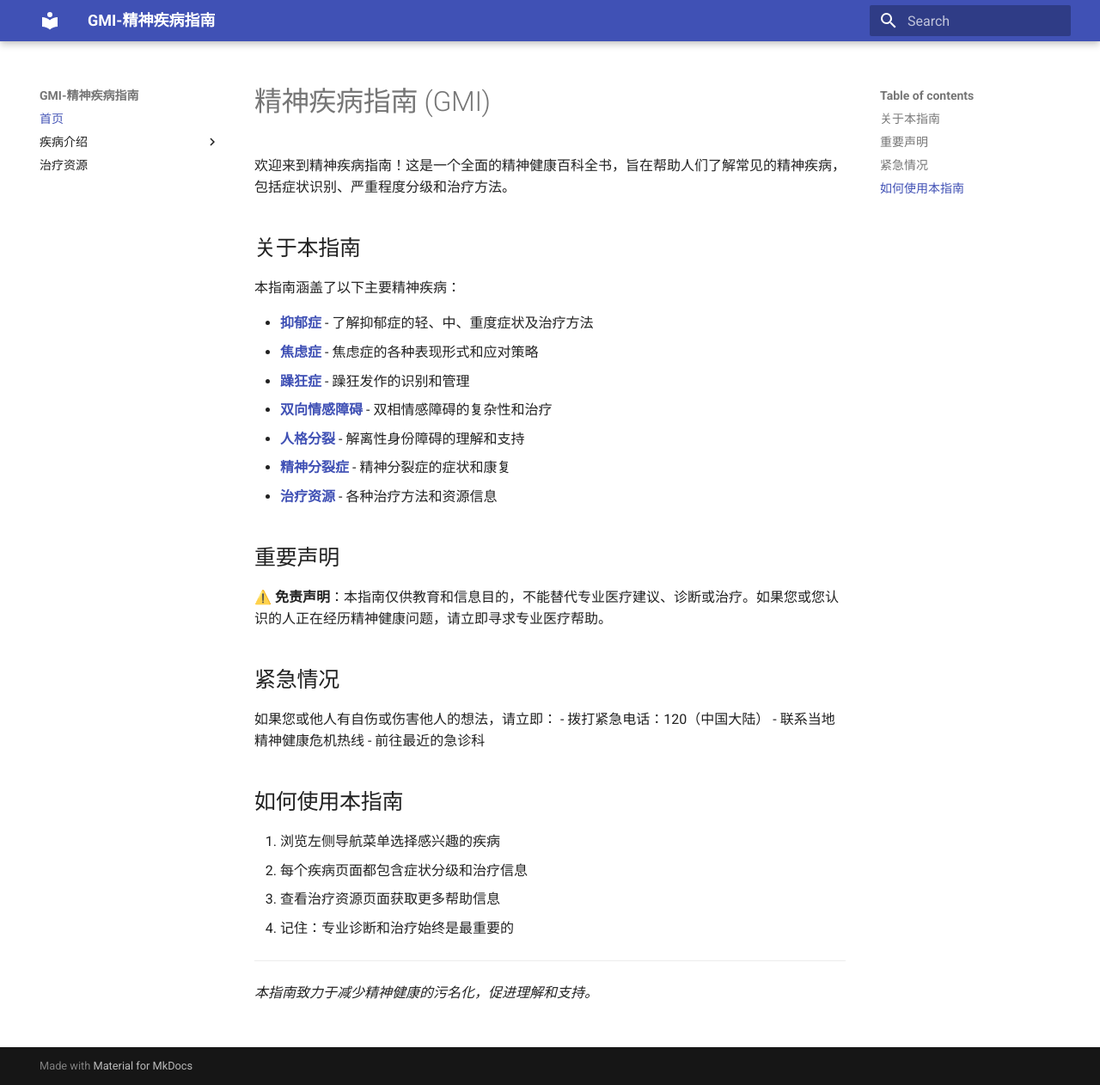
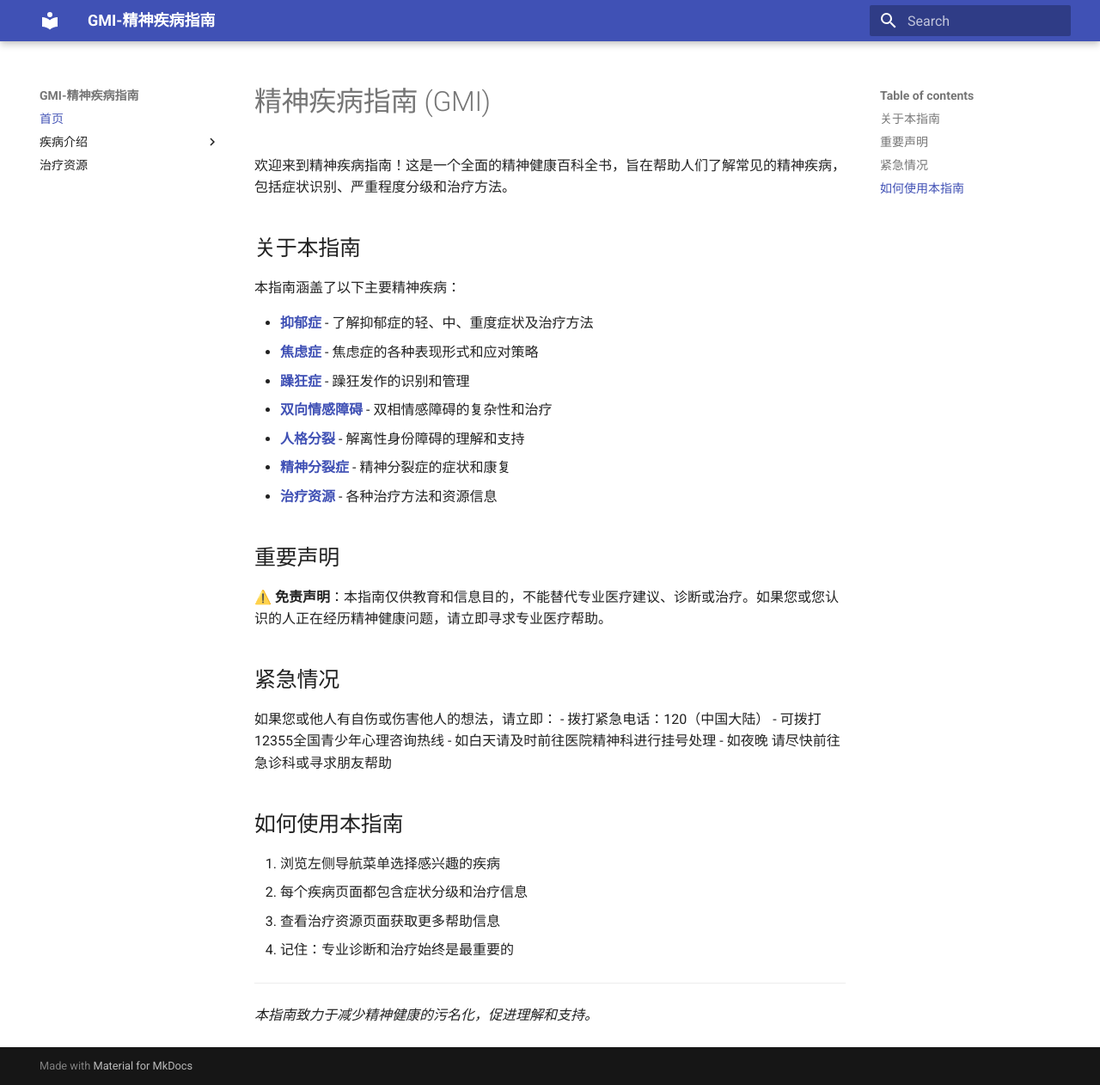
Before and after one commit to yunduan-CloudForge/GMI, an MkDocs documentation site: the page built from docs/index.md, in a window 1280 px wide and 1262 px high. Shown: the whole window at 86% size. Built offline with MkDocs 1.6.1 and Material for MkDocs 9.7.7, drawn with Linux system fonts in a browser that asks for light colours.

Commit message:
docs:修改文档内容

```diff
--- a/docs/index.md
+++ b/docs/index.md
@@ -22,8 +22,9 @@
 
 如果您或他人有自伤或伤害他人的想法，请立即：
 - 拨打紧急电话：120（中国大陆）
-- 联系当地精神健康危机热线
-- 前往最近的急诊科
+- 可拨打12355全国青少年心理咨询热线
+- 如白天请及时前往医院精神科进行挂号处理
+- 如夜晚 请尽快前往急诊科或寻求朋友帮助
 
 ## 如何使用本指南
 
```
Also changed, not shown: docs/treatment.md (+1 -0 lines), 2 other files.
